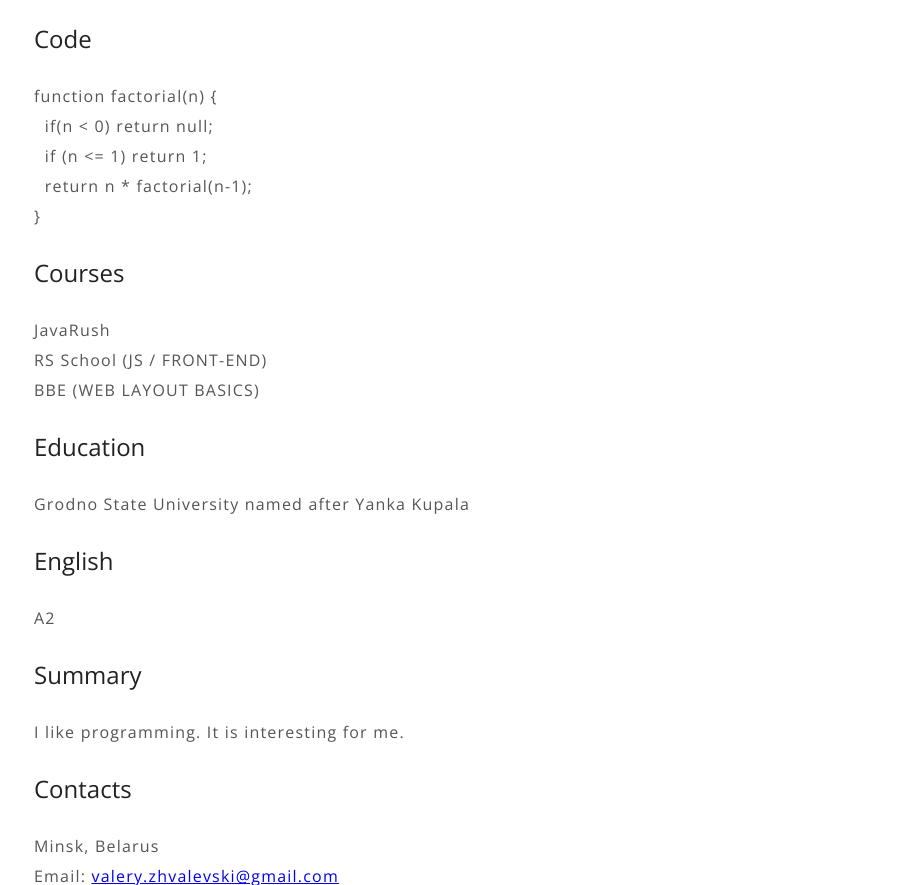
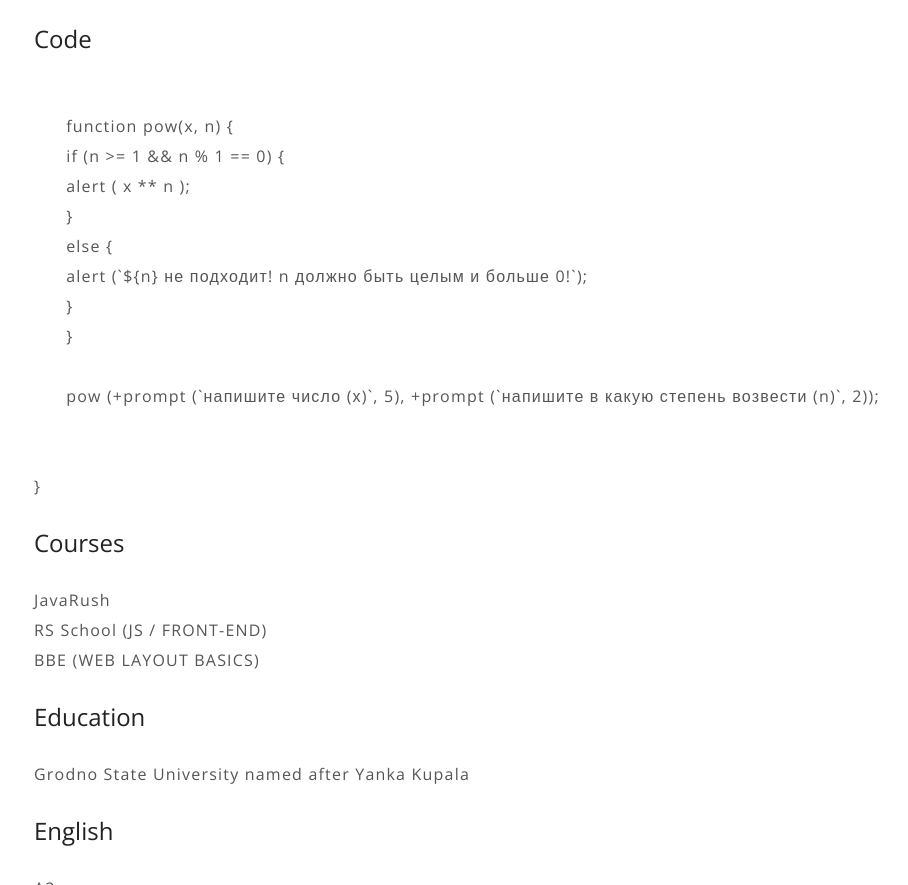
Before and after one commit to valeryzhvalevski/rsschool-cv, a plain HTML site: page index.html in a window 1280 px wide. Shown: the part 977-1862 px from the top of the page, without its empty margins (6-914 px from the left). Drawn offline with nearby package versions, Linux system fonts and the light colour scheme.

Commit message:
Update index.html

```diff
--- a/index.html
+++ b/index.html
@@ -37,10 +37,19 @@
       </ul>
 
       <h2 id="Code">Code</h2>
-      <pre class="pre"><code>function factorial(n) {<font></font>
-  if(n &lt; 0) return null;<font></font>
-  if (n &lt;= 1) return 1;<font></font>
-  return n * factorial(n-1);<font></font>
+      <pre class="pre"><code>
+      function pow(x, n) {
+      if (n >= 1 && n % 1 == 0) {
+      alert ( x ** n );
+      }
+      else {
+      alert (`${n} не подходит! n должно быть целым и больше 0!`);
+      }
+      }
+
+      pow (+prompt (`напишите число (х)`, 5), +prompt (`напишите в какую степень возвести (n)`, 2));
+
+
 }</code></pre>
 
       <h2 id="Courses">Courses</h2>
```
